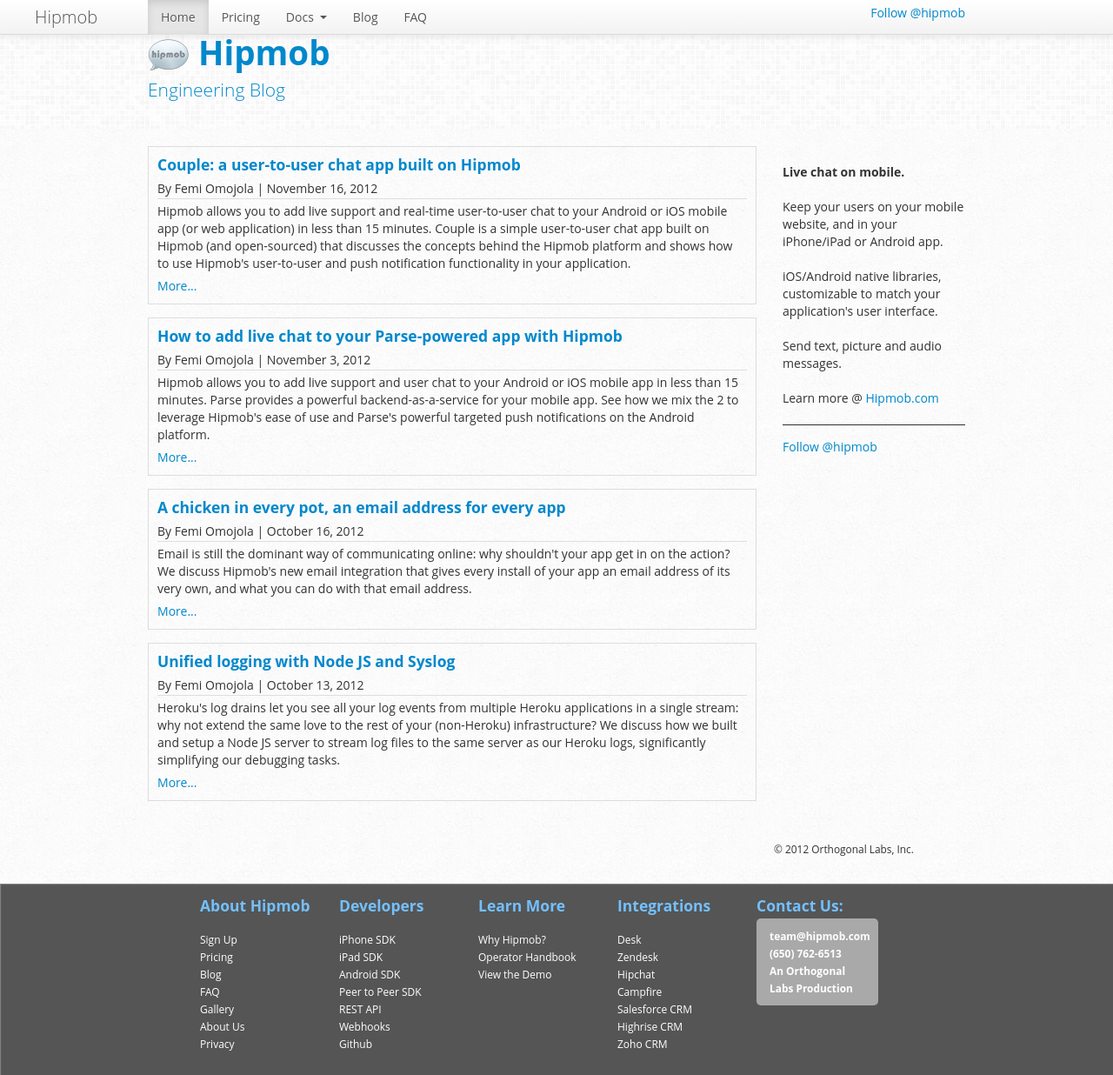
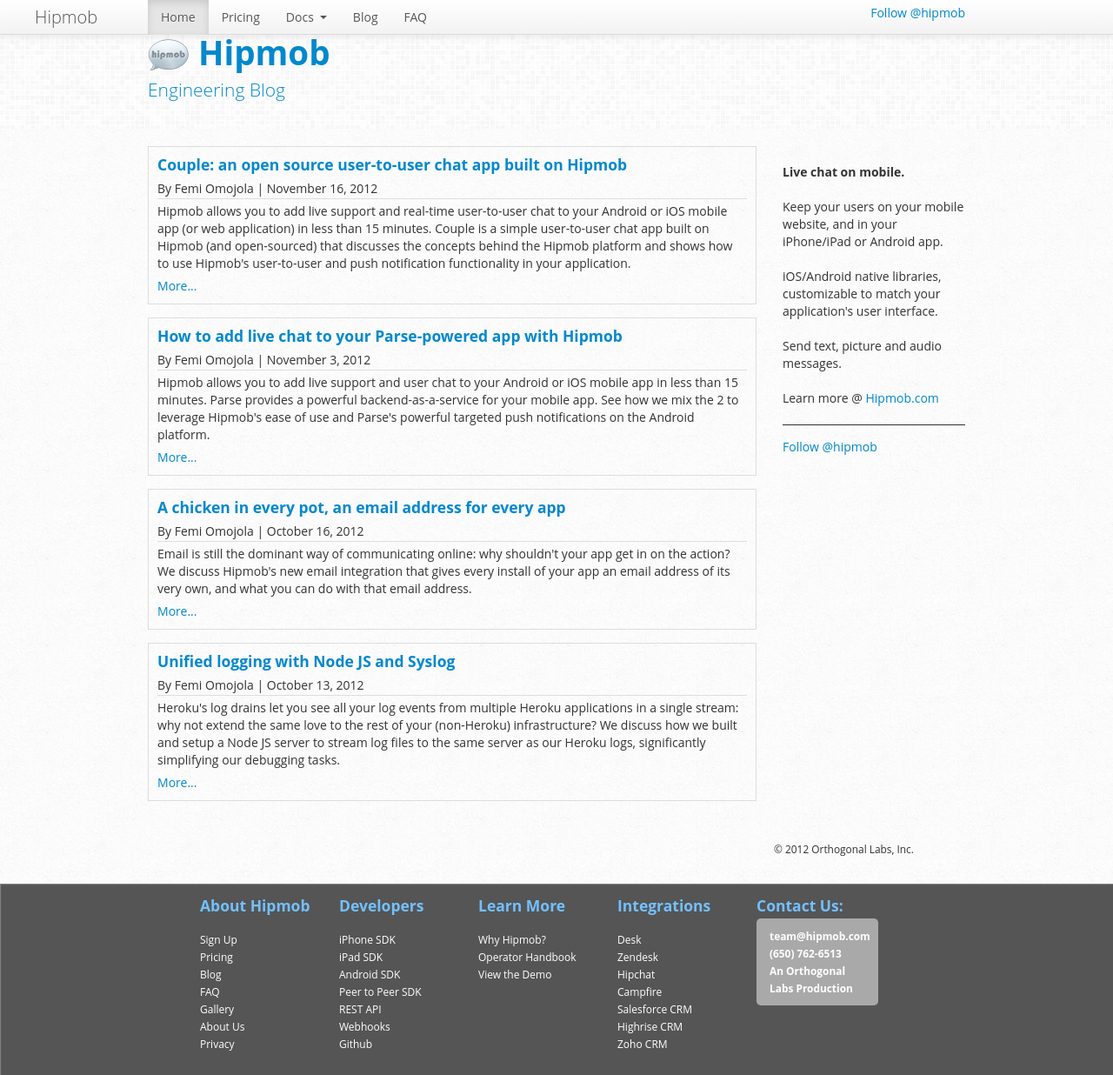
Before and after one commit to Hipmob/hipmob.github.com, a Jekyll site: the page built from index.html, in a window 1280 px wide and 1236 px high. Shown: the whole window at 87% size. Built offline with Jekyll 4.4.1, drawn with Linux system fonts in a browser that asks for light colours; Markdown is read by kramdown in place of the engine named in the settings; comment, search, counter and statistics services are not loaded.

Commit message:
Minor title change

```diff
--- a/_posts/2012-11-16-Couple-a-user-to-user-chat-app-built-on-Hipmob.markdown
+++ b/_posts/2012-11-16-Couple-a-user-to-user-chat-app-built-on-Hipmob.markdown
@@ -1,10 +1,10 @@
 ---
 layout: post
-title: "Couple: a user-to-user chat app built on Hipmob"
+title: "Couple: an open source user-to-user chat app built on Hipmob"
 excerpt: "Hipmob allows you to add live support and real-time user-to-user chat to your Android or iOS mobile app (or web application) in less than 15 minutes. Couple is a simple user-to-user chat app built on Hipmob (and open-sourced) that discusses the concepts behind the Hipmob platform and shows how to use Hipmob's user-to-user and push notification functionality in your application."
 author: "Femi Omojola"
 releasedate: "November 16, 2012"
-pagename: coupleausertouserchatappbuiltonhipmob
+pagename: coupleanopensourceusertouserchatappbuiltonhipmob
 ---
 <span style="font-weight: bold">TL;DR</span>: <span style="font-style: italic">Hipmob allows you to add live support chat and real-time user-to-user chat to your Android or iOS mobile app in less than 15 minutes. <a href="https://www.hipmob.com/documentation/tutorials/couple.html">Couple</a> is a user-to-user chat application built on top of Hipmob's platform.</span>
 
```
